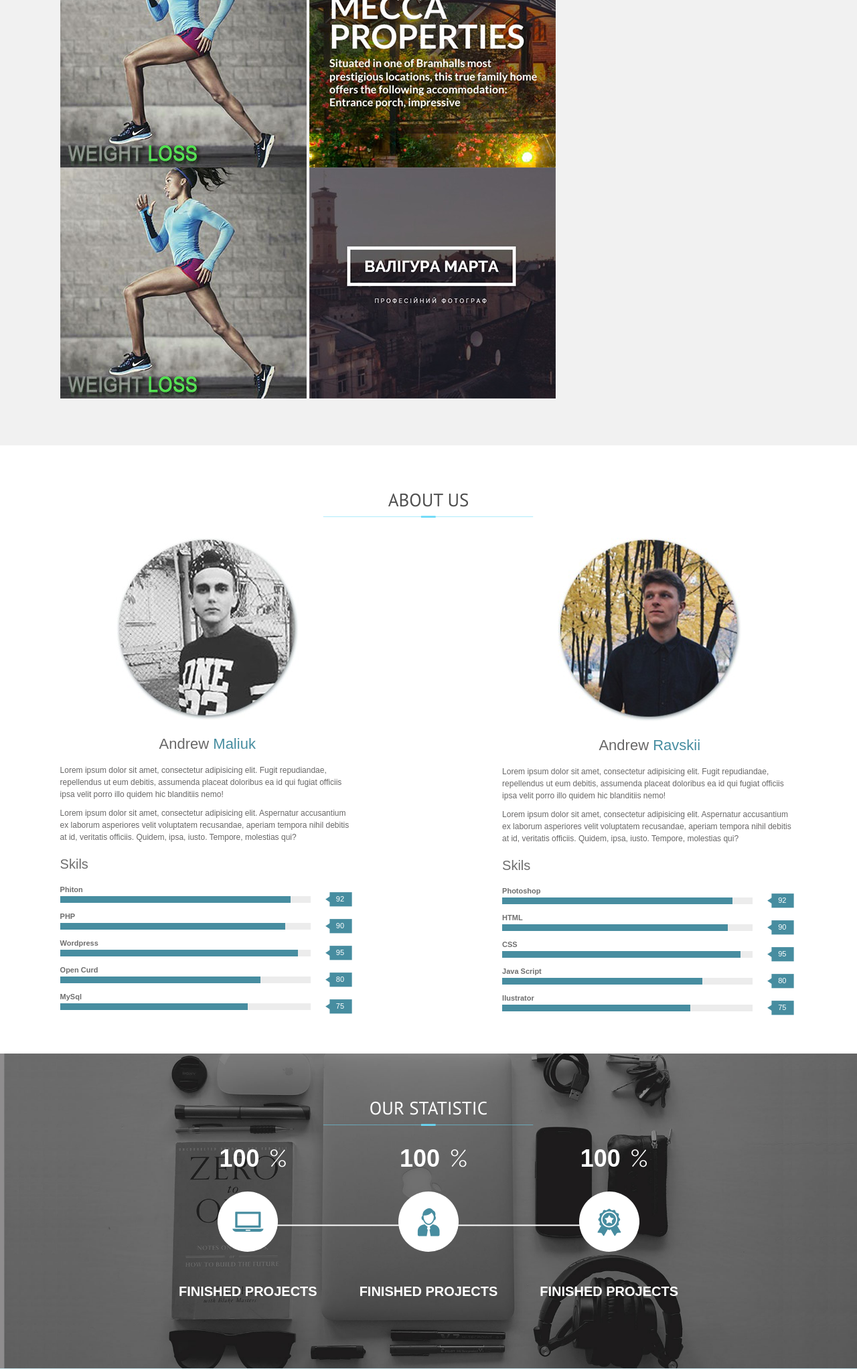
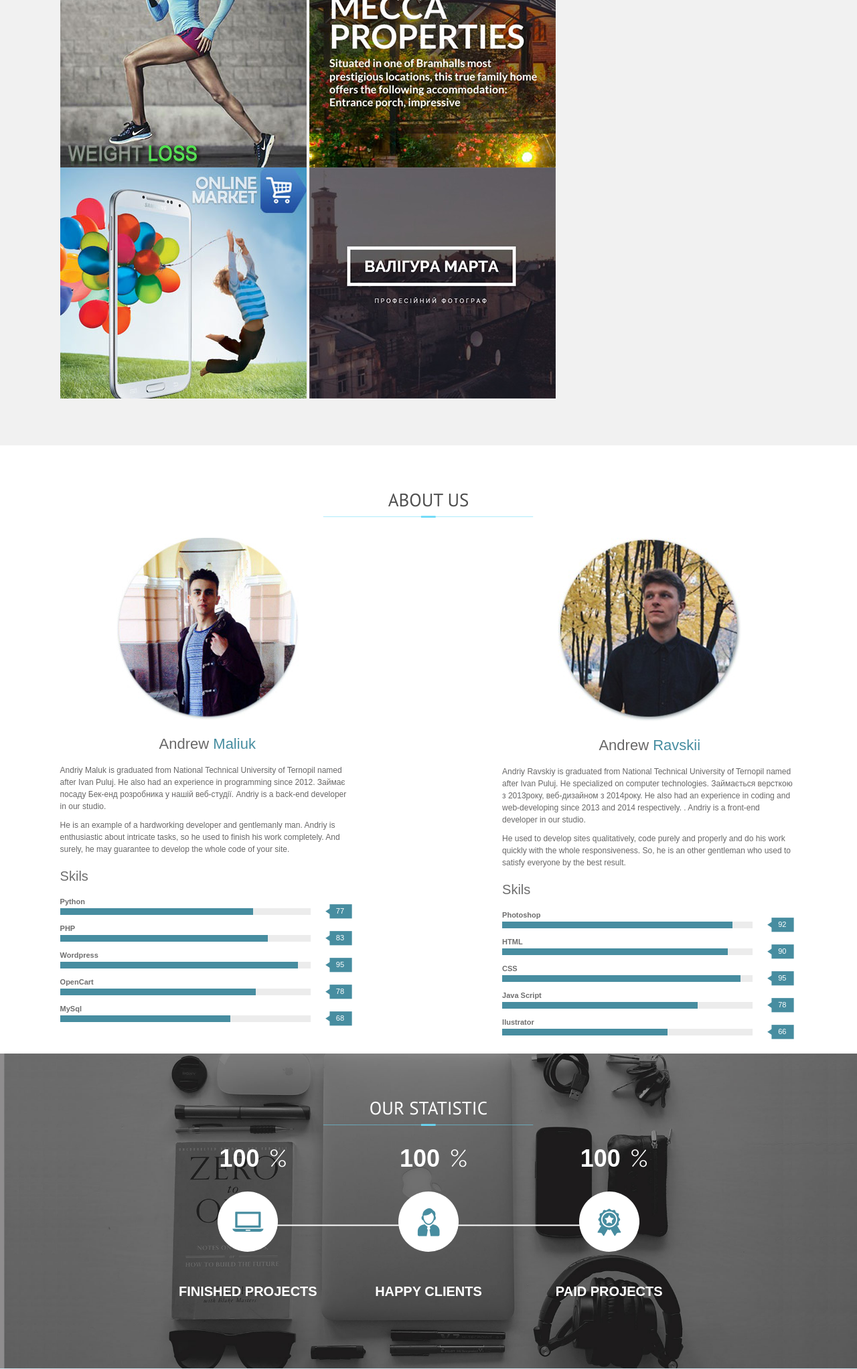
Before and after one commit to gentlemendev/gentlemendev, a PHP site: page / in a window 1280 px wide. Shown: the part 1983-4027 px from the top of the page at 67% size. Run offline with PHP 8.4, Linux system fonts and the light colour scheme; some libraries are stand-ins or nearby versions.

Commit message:
complite change anglish text

```diff
--- a/css/css/style.css
+++ b/css/css/style.css
@@ -719,7 +719,7 @@ small {
   line-height: 11px;
   text-transform: uppercase;
   margin-bottom: 3%;
-  padding-top: 20%;
+  padding-top: 33%;
 }
 /* line 576, ../sass/style.scss */
 .works .grid .grid-item .port_item_cont p {
--- a/index.html
+++ b/index.html
@@ -148,38 +148,38 @@
 				</div>
 			</div>
 			<div class="grid isotope" >
-	  				<div class="grid-item category-1" >
+	  				<div class="grid-item category-1 category-2" >
 		  				<img src="img/masonry/1.jpg" >
 						<div class="port_item_cont">
-							<h3>Photographer Martha Valihura</h3>
+							<h3>Photographer Martha</h3>
 							<p>The development of the site is based on the layout which was given by the customer. Wordpress is used as CMS.</p>
 							<a href="#content_img1" class="image-popup-fit-width img_width" >Look  Details</a>
 							<div id="content_img1" class="mfp-hide white-popup-block">
-								<h3>Blah Blah</h3>
+								<h3></h3>
 								<img src="img/big_img/1.jpg" alt="" style="display: block; width: auto; margin: 0 auto;">
 							</div>
 						</div>
 	  				</div>
-	 				<div class="grid-item category-1" >
+	 				<div class="grid-item category-1 category-3" >
 	 					<img src="img/masonry/4.jpg">
 	 					<div class="port_item_cont">
-							<h3>Site number one</h3>
-							<p>Lorem ipsum dolor sit amet, consectetur adipisicing elit. Rem mollitia maiores perferendis eius porro commodi ullam laborum, nesciunt iure ab. Natus dolorumimg_width">Look  iure omnis dicta, fugiat aliquam inventore officiis illum?</p>
+							<h3>Helix blog</h3>
+							<p>The blog is created by our design without using CMS on a clean HTML.</p>
 							<a href="#content_img2" class="image-popup-fit-width img_width" >Look  Details</a>
 							<div id="content_img2" class="mfp-hide white-popup-block">
-								<h3>Blah Blah</h3>
+								<h3></h3>
 								<img src="img/big_img/4.jpg" alt="" style="display: block; width: auto; margin: 0 auto;">
 							</div>
 						</div>
 	 				</div>
-	 				<div class="grid-item category-2" >
+	 				<div class="grid-item category-1" >
 	 					<img src="img/masonry/3.jpg">
 	 					<div class="port_item_cont">
-							<h3>Site number one</h3>
-							<p>Lorem ipsum dolor sit amet, consectetur adipisicing elit. Rem mollitia maiores perferendis eius porro commodi ullam laborum, nesciunt iure ab. Natus dolorum iure omnis dicta, fugiat aliquam inventore officiis illum?</p>
+							<h3>Weight loss</h3>
+							<p>The front-end part is developed for future site. For this we use HTML5, CSS3 and framework Bootstrsp.</p>
 							<a href="#content_img3" class="image-popup-fit-width img_width" >Look  Details</a>
 							<div id="content_img3" class="mfp-hide white-popup-block">
-								<h3>Blah Blah</h3>
+								<h3></h3>
 								<img src="img/big_img/3.jpg" alt="" style="display: block; width: auto; margin: 0 auto;">
 							</div>
 						</div>
@@ -187,24 +187,24 @@
 	 				<div class="grid-item category-3" >
 	 					<img src="img/masonry/2.jpg">
 	 					<div class="port_item_cont">
-							<h3>Site number one</h3>
-							<p>Lorem ipsum dolor sit amet, consectetur adipisicing elit. Rem mollitia maiores perferendis eius porro commodi ullam laborum, nesciunt iure ab. Natus dolorum iure omnis dicta, fugiat aliquam inventore officiis illum?</p>
+							<h3>Mecca properties</h3>
+							<p>The front-end part is developed for future site. For this we use HTML5, CSS3 and framework Bootstrsp.</p>
 							<a href="#content_img4" class="image-popup-fit-width img_width" >Look  Details</a>
 							<div id="content_img4" class="mfp-hide white-popup-block">
-								<h3>Blah Blah</h3>
+								<h3></h3>
 								<img src="img/big_img/2.jpg" alt="" style="display: block; width: auto; margin: 0 auto;">
 							</div>
 						</div>
 	 				</div>
-	 				<div class="grid-item category-2" >
-	 					<img src="img/masonry/3.jpg" >
+	 				<div class="grid-item category-3 category-1" >
+	 					<img src="img/masonry/5.jpg" >
 	 					<div class="port_item_cont">
-							<h3>Site number one</h3>
-							<p>Lorem ipsum dolor sit amet, consectetur adipisicing elit. Rem mollitia maiores perferendis eius porro commodi ullam laborum, nesciunt iure ab. Natus dolorum iure omnis dicta, fugiat aliquam inventore officiis illum?</p>
-							<a href="#content_img3" class="image-popup-fit-width img_width" >Look  Details</a>
-							<div id="content_img3" class="mfp-hide white-popup-block">
-								<h3>Blah Blah</h3>
-								<img src="img/big_img/3.jpg" alt="" style="display: block; width: auto; margin: 0 auto;">
+							<h3>Online market</h3>
+							<p>Online Market is the landing page for sales. The site is created by our design using Wordpress.</p>
+							<a href="#content_img5" class="image-popup-fit-width img_width" >Look  Details</a>
+							<div id="content_img5" class="mfp-hide white-popup-block">
+								<h3></h3>
+								<img src="img/big_img/5.jpg" alt="" style="display: block; width: auto; margin: 0 auto;">
 							</div>
 						</div>
 	 				</div>
@@ -231,38 +231,38 @@
 					<img class=" animated leftFade" src="img/maluk.jpg" alt="">
 					<div class=" animated leftFade">
 						<h3>Andrew <span>Maliuk</span></h3>
-						<p>	Lorem ipsum dolor sit amet, consectetur adipisicing elit. Fugit repudiandae, repellendus ut eum debitis, assumenda placeat doloribus ea id qui fugiat officiis ipsa velit porro illo quidem hic blanditiis nemo!</p>
-						<p>	Lorem ipsum dolor sit amet, consectetur adipisicing elit. Aspernatur accusantium ex laborum asperiores velit voluptatem recusandae, aperiam tempora nihil debitis at id, veritatis officiis. Quidem, ipsa, iusto. Tempore, molestias qui?</p>
+						<p> Andriy Maluk is graduated from National Technical University of Ternopil named after Ivan Puluj. He also had an  experience in programming since 2012. Займає посаду  Бек-енд розробника у нашій веб-студії.  Andriy is a back-end developer in our studio.</p>
+						<p> He is an example of a hardworking developer and gentlemanly man. Andriy is enthusiastic about intricate tasks, so he used to finish his work completely. And surely, he may guarantee to develop the whole code of your site.</p>
 						<h4>Skils</h4>
 					</div>
 					<div class="skil_box animated  leftFade">
 						<div class="bar_container">
-							<h5>Phiton</h5>
+							<h5>Python</h5>
 							<div class="bar_mortice">
 							<!-- Skils contol by width (%)  -->
-		    					<div class="progress" style="width: 92%;"></div>
+		    					<div class="progress" style="width: 77%;"></div>
 							</div>
-							<span>92</span>
+							<span>77</span>
 							<h5>PHP</h5>
 							<div class="bar_mortice">
-		    					<div class="progress" style="width: 90%;"></div>
+		    					<div class="progress" style="width: 83%;"></div>
 							</div>
-							<span>90</span>
+							<span>83</span>
 							<h5>Wordpress</h5>
 							<div class="bar_mortice">
 		    					<div class="progress" style="width: 95%;"></div>
 							</div>
 							<span>95</span>
-							<h5>Open Curd</h5>
+							<h5>OpenCart</h5>
 							<div class="bar_mortice">
-		    					<div class="progress" style="width: 80%;"></div>
+		    					<div class="progress" style="width: 78%;"></div>
 							</div>
-							<span>80</span>
+							<span>78</span>
 							<h5>MySql</h5>
 							<div class="bar_mortice">
-		    					<div class="progress" style="width: 75%;"></div>
+		    					<div class="progress" style="width: 68%;"></div>
 							</div>
-							<span>75</span>
+							<span>68</span>
 						</div>
 					</div>
 				</div>
@@ -270,8 +270,9 @@
 					<img class=" animated rightFade" src="img/ravsk.jpg" alt="">
 					<div class=" animated rightFade">
 						<h3>Andrew <span>Ravskii</span></h3>
-						<p>	Lorem ipsum dolor sit amet, consectetur adipisicing elit. Fugit repudiandae, repellendus ut eum debitis, assumenda placeat doloribus ea id qui fugiat officiis ipsa velit porro illo quidem hic blanditiis nemo!</p>
-						<p>	Lorem ipsum dolor sit amet, consectetur adipisicing elit. Aspernatur accusantium ex laborum asperiores velit voluptatem recusandae, aperiam tempora nihil debitis at id, veritatis officiis. Quidem, ipsa, iusto. Tempore, molestias qui?</p>
+						<p>	Andriy Ravskiy is graduated from National Technical University of Ternopil named after Ivan Puluj. He specialized on computer technologies. Займається версткою з 2013року, веб-дизайном з 2014року. He also had an  experience in coding  and web-developing since 2013 and 2014 respectively.
+						. Andriy is a front-end developer in our studio.</p>
+						<p>	He used to develop sites qualitatively, code purely and properly and do his work quickly with the whole responsiveness. So, he is an other gentleman who used to satisfy everyone by the best result.</p>
 						<h4>Skils</h4>
 					</div>
 					<div class="skil_box animated  rightFade">
@@ -294,14 +295,14 @@
 							<span>95</span>
 							<h5>Java Script</h5>
 							<div class="bar_mortice">
-		    					<div class="progress" style="width: 80%;"></div>
+		    					<div class="progress" style="width: 78%;"></div>
 							</div>
-							<span>80</span>
+							<span>78</span>
 							<h5>Ilustrator</h5>
 							<div class="bar_mortice">
-		    					<div class="progress" style="width: 75%;"></div>
+		    					<div class="progress" style="width: 66%;"></div>
 							</div>
-							<span>75</span>
+							<span>66</span>
 						</div>
 					</div>
 				</div>
@@ -324,14 +325,14 @@
 					<div class="img_wrap">
 					<img src="img/forma-2.png" alt="">
 					</div>
-					<p>Finished Projects</p>
+					<p>Happy clients</p>
 				</div>
 				<div class="little_b blok-r">
 					<div class="shiva"><h3 class="count">100</h3>%</div>
 					<div class="img_wrap">
 					<img src="img/forma-3.png" alt="">
 					</div>
-					<p>Finished Projects</p>
+					<p>Paid projects</p>
 				</div>
 			</div>
 		</div>
@@ -348,22 +349,25 @@
 	        <div id="slides">
 	            <ul>
 	                <li class="slide">
-	                    <p>Main & Main found a purchaser for my poperty within a couple of weeks of it going on the market, and giwen it
-	                        was just before Christmas. I was very impressed</p>
-	                    <h5>Mr. Smith</h5>
-	                    <span>CEO/Real Estste</span>
+	                    <p>gr8 front end developer, do amazing work , never bother about reviews done as I required, will hire again and again!!! thanks</p>
+	                    <h5>- tahirsanaullah </h5>
+	                    <span><a href="https://www.freelancer.com/u/ravskiy32.html">Link on post</a></span>
 	                </li>
 	                <li class="slide">
 	                    <p>Main & Main found a purchaser for my poperty within a couple of weeks of it going on the market, and giwen it
 	                        was just before Christmas. I was very impressed</p>
-	                    <h5>Mr. Potter</h5>
-	                    <span>CEO/Real Estste</span>
+	                    <h5>- avatarkh0s </h5>
+	                    <span><a href="https://www.freelancer.com/u/ravskiy32.html">Link on post</a></span>
 	                </li>
 	                <li class="slide">
-	                    <p>Main & Main found a purchaser for my poperty within a couple of weeks of it going on the market, and giwen it
-	                        was just before Christmas. I was very impressed</p>
-	                    <h5>Ms. Antuanetta</h5>
-	                    <span>CEO/Real Estste</span>
+	                    <p>The project was well done.</p>
+	                    <h5>- scottdmcdermott</h5>
+	                    <span><a href="https://www.freelancer.com/u/ravskiy32.html">Link on post</a></span>
+	                </li>
+	                <li class="slide">
+	                    <p>He is really gentleman and hard worker done as i requried, thanks buddy</p>
+	                    <h5>- tahirsanaullah</h5>
+	                    <span><a href="https://www.freelancer.com/u/ravskiy32.html">Link on post</a></span>
 	                </li>
 	            </ul>
 	        </div>
@@ -373,7 +377,7 @@
 	<section class="contacts" id="contact">
 		<div class="wrapper">
 			<h3 class="main_head">Get in touch</h3>
-			<p class="centr_p">Lorem ipsum dolor sit amet, consectetur adipiscing elit. Proin ornare sem sed quam tempus aliquet vita eget dolor. Proin eu ultrices libero. Curabitur vulputate vestibulum elementum.</p>
+			<p class="centr_p">Fill in the form below. Describe your wishes about the site. And we will contact with you by the E-mail.</p>
 			<form action="	">
 				<p>Name: <br />
 				<input type="text" placeholder="Your name">
```
Also changed, not shown: img/big_img/5.jpg (added), img/maluk.jpg, img/masonry/5.jpg.
